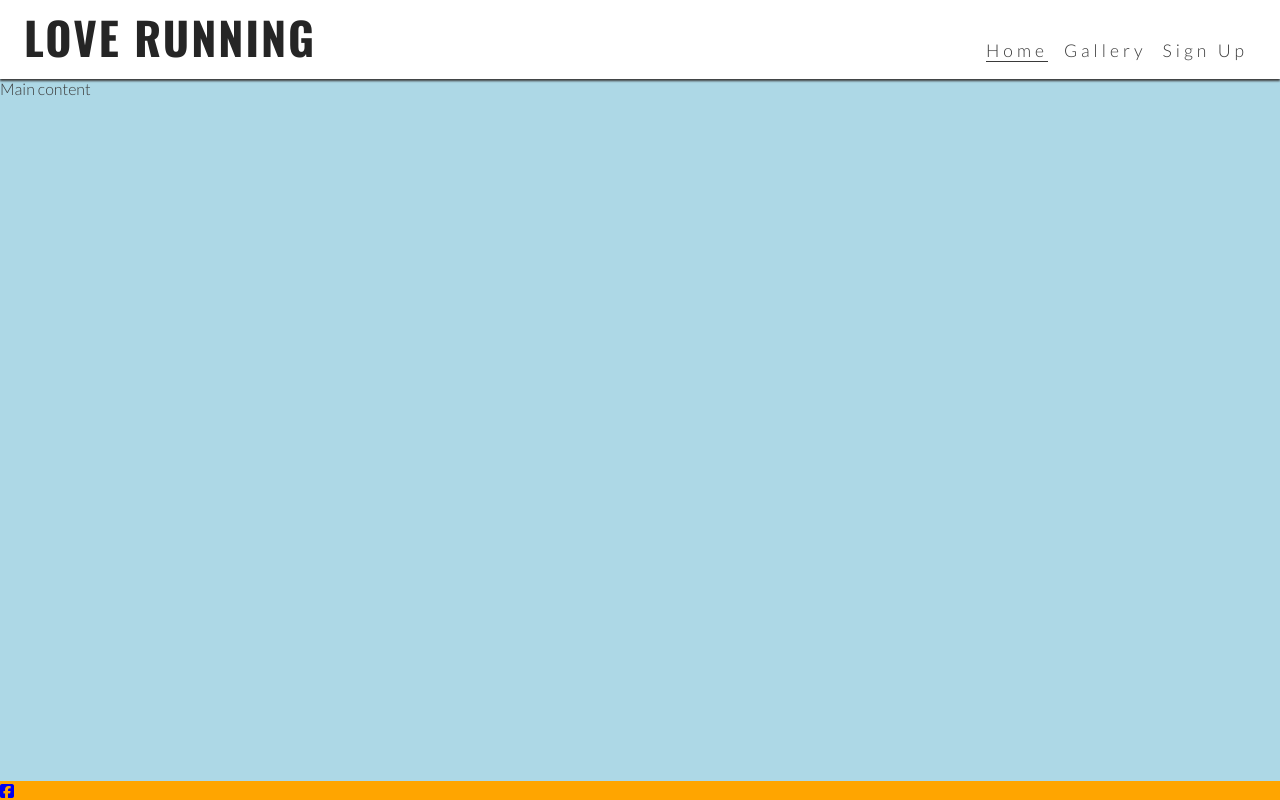
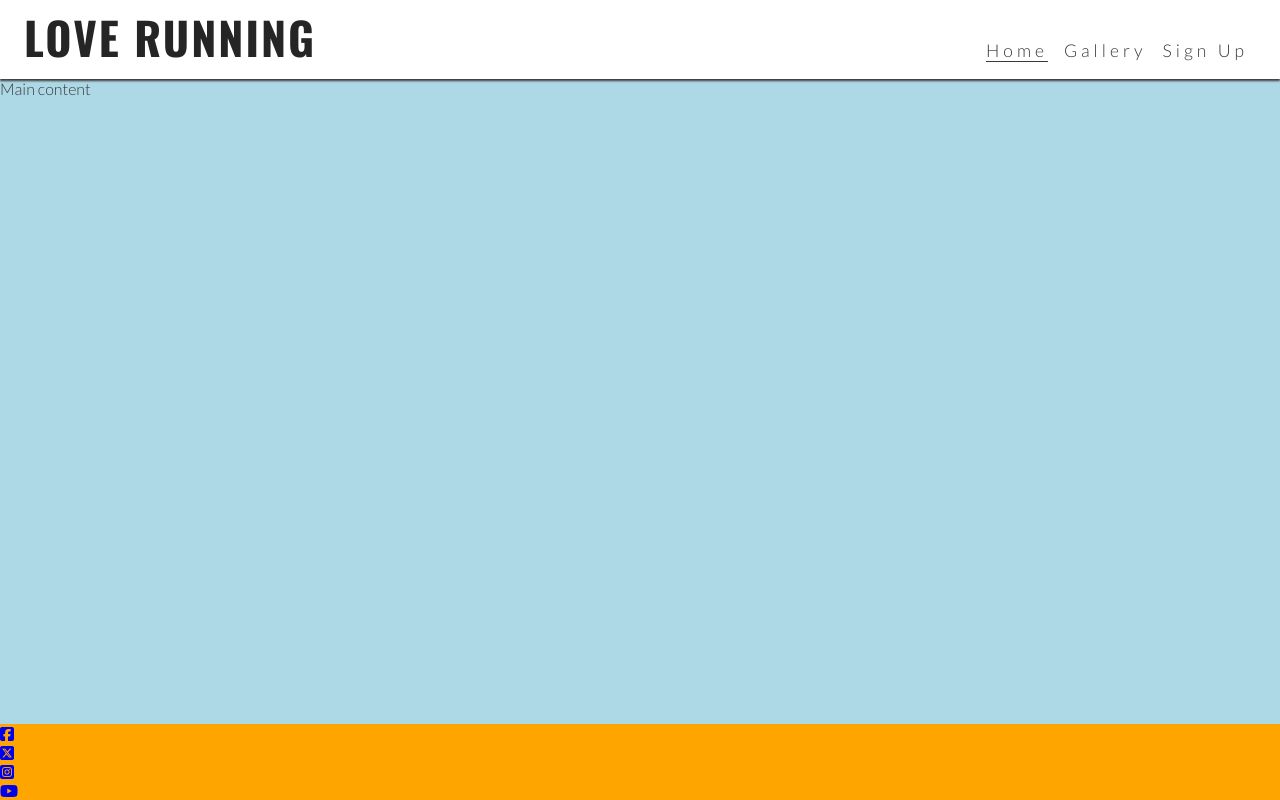
Before and after one commit to DylanAustin-TheDreamer/love-running, a plain HTML site: page index.html in a window 1280 px wide. Drawn offline with nearby package versions, Linux system fonts and the light colour scheme.

Commit message:
add remaining links to footer & change drop down to burger icon

```diff
--- a/index.html
+++ b/index.html
@@ -26,7 +26,7 @@
             <h1 id="logo">Love Running</h1>
         </a>
         <input type="checkbox" id="nav-toggle" name="nav-toggle">
-        <label for="nav-toggle" class="nav-toggle-label">X</label>
+        <label for="nav-toggle" class="nav-toggle-label"><i class="fa-solid fa-burger"></i></label>
         <nav>
             <ul id="menu">
                 <li><a href="" class="active">Home</a></li>
@@ -44,6 +44,12 @@
         <ul>
             <li><a href="https://www.facebook.com/" target="_blank" rel="noopener"
                 aria-label="Visit our facebook page (Opens in a new tab)"><i class="fa-brands fa-square-facebook"></i></a></li>
+            <li><a href="https://www.twitter.com/" target="_blank" rel="noopener"
+                aria-label="Visit our twitter page (Opens in a new tab)"><i class="fa-brands fa-square-x-twitter"></i></a></li>
+            <li><a href="https://www.twitter.com/" target="_blank" rel="noopener"
+                aria-label="Visit our Instagram page (Opens in a new tab)"><i class="fa-brands fa-square-instagram"></i></a></li>
+            <li><a href="https://www.youtube.com/" target="_blank" rel="noopener"
+                aria-label="Visit our Youtube channel (Opens in a new tab)"><i class="fa-brands fa-youtube"></i></a></li>
         </ul>
     </footer>
 
```
